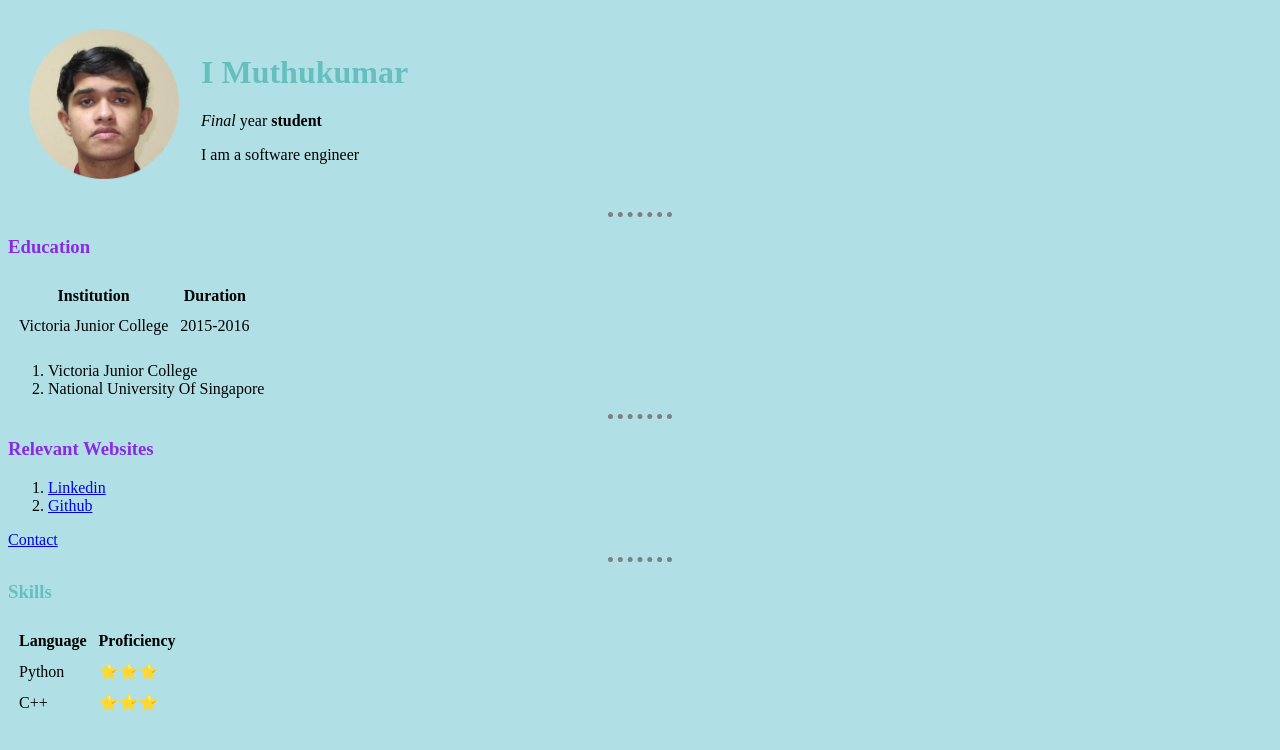
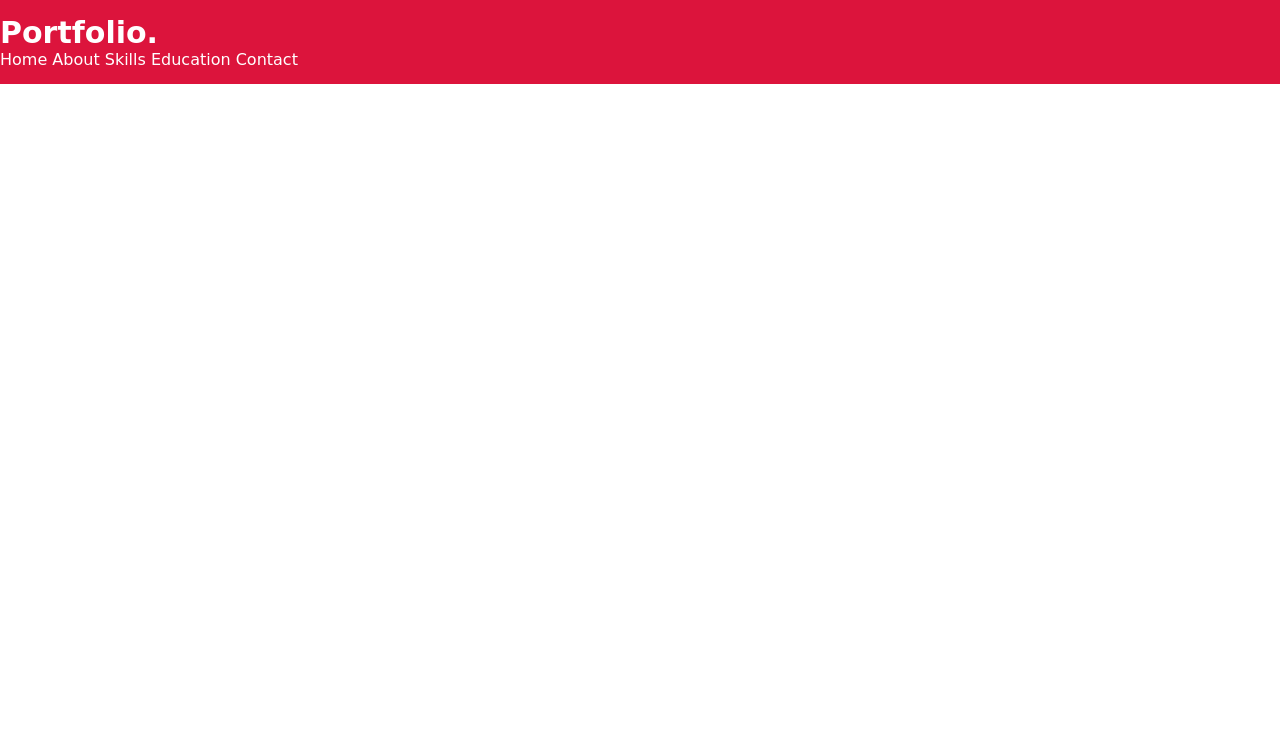
Before and after one commit to syncode98/cv, a plain HTML site: page index.html in a window 1280 px wide. Drawn offline with Linux system fonts and the light colour scheme.

Commit message:
Add navbar

```diff
--- a/css/styles.css
+++ b/css/styles.css
@@ -1,32 +1,35 @@
-
-body{
-
-    background-color:powderblue;
+*{
+    margin: 0;
+    padding: 0;
+    box-sizing: border-box;
+    text-decoration: none;
 }
-hr{
-    border-style: dotted none none none;
-    border-color: grey;
-    border-width:5px;
-    height: 0px;
-    width:5%;
+.max-width{
+    max-width: 1300px;
+    padding:0 80px;
+    margin:auto;
 }
-h1{
-    color: #66BFBF;
+.navbar{
+    background: crimson;
+    position: fixed;
+    width: 100%;
+    padding: 15px 0;
+    font-family: cursive;
 }
-h2{
-    color: #66BFBF;
+.navbar .max-width{
+    display: flex;
+    align-items: center;
+    justify-content: space-between;
 }
-h3{
-    color: #66BFBF;
+.navbar .logo a{
+    color: white;
+    font-size: 30px;
+    font-weight: 600;
 }
-h3:hover{
-    color:gold;
+.navbar .menu li{
+    list-style:none;
+    display: inline-block;
 }
-/*Ids*/
-#line {
-    color:blanchedalmond;
+.navbar .menu li a{
+    color:white;
 }
-/*Class selectors*/
-.headings{
-    color:blueviolet;
-}
--- a/index.html
+++ b/index.html
@@ -9,7 +9,19 @@
     <link rel="stylesheet" href="https://cdnjs.cloudflare.com/ajax/libs/font-awesome/4.7.0/css/font-awesome.min.css">
 </head>
 <body>
-    <table cellspacing="20">
+    <nav class="navbar">
+        <div class="max-width"></div>
+            <div class="logo"><a href="#">Portfo<span>lio.</span></a></div>
+            <ul class="menu">
+                <li><a href="#">Home</a></li>
+                <li><a href="#">About</a></li>
+                <li><a href="#">Skills</a></li>
+                <li><a href="#">Education</a></li>
+                <li><a href="#">Contact</a></li>
+
+            </ul>
+    </nav>
+    <!--table cellspacing="20">
         <tr >
             <td><img src="muthu-modified.png" alt="profile pic" width="150"></td>
             <td><h1> I Muthukumar</h1>
```
